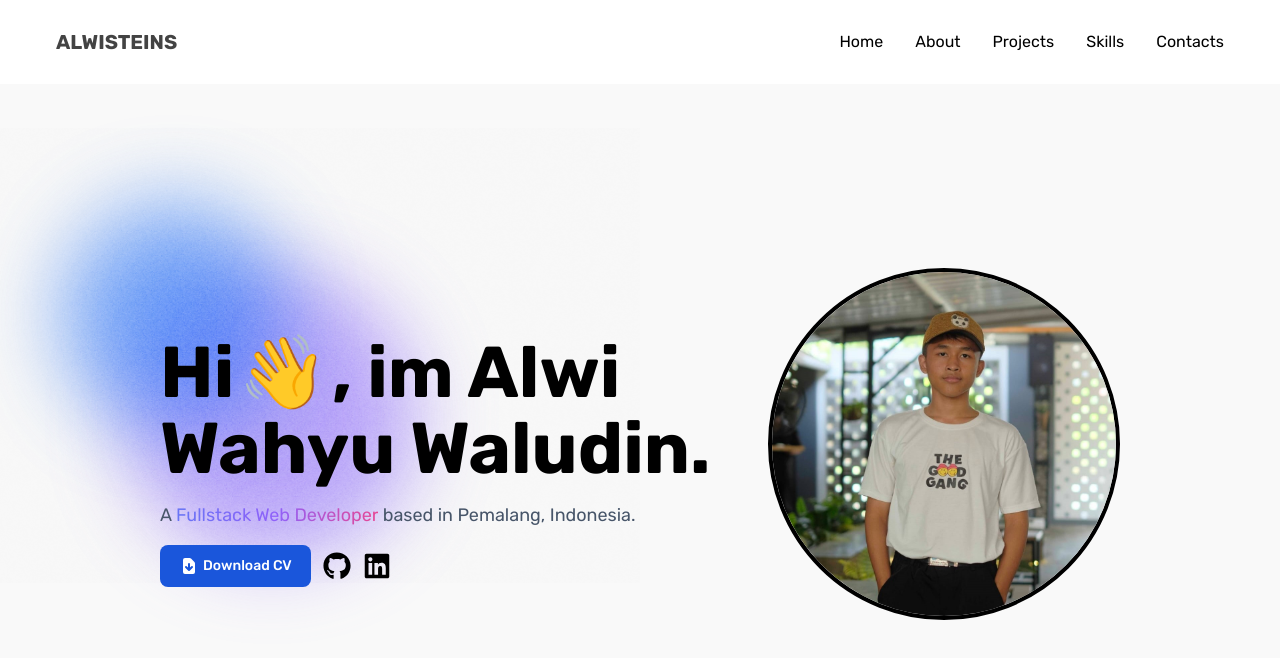
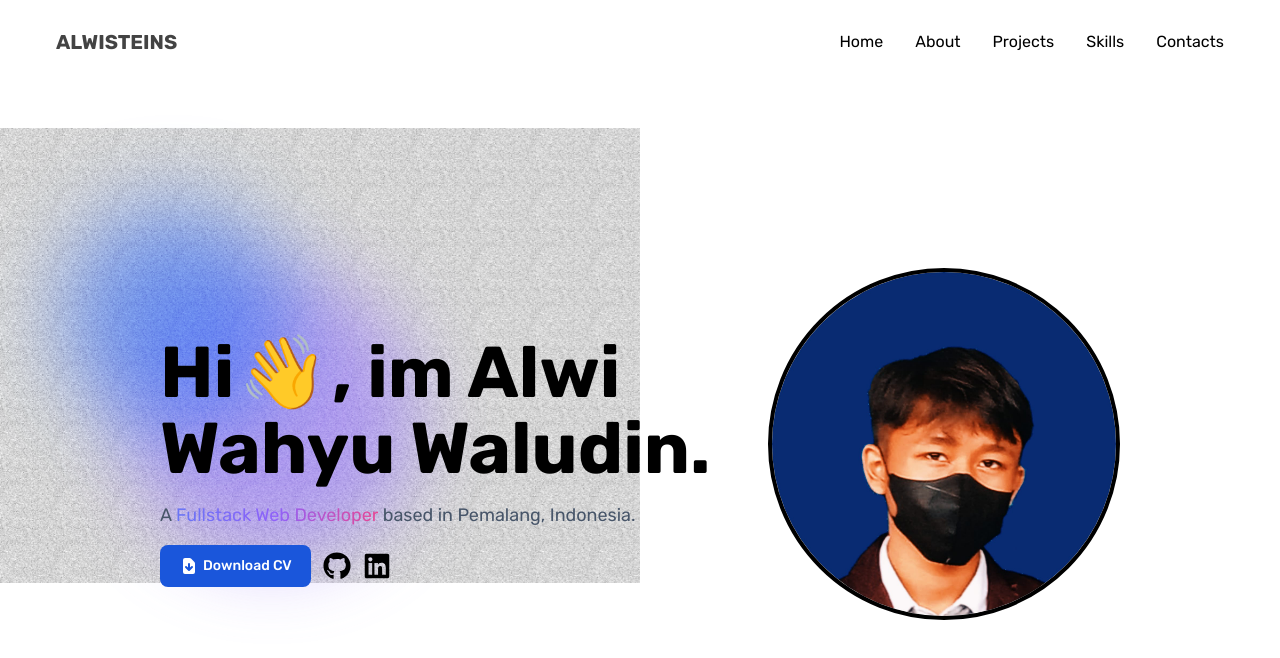
Before and after one commit to Alwisteins/web-portofolio, a Next.js app: page / in a window 1280 px wide. Shown: the top 658 px of the page. Built offline with nearby package versions, Linux system fonts and the light colour scheme.

Commit message:
change main image

```diff
--- a/src/section/home/Home.tsx
+++ b/src/section/home/Home.tsx
@@ -1,5 +1,5 @@
 import Image from "next/image";
-import AlwiProfilePicture from "@/alwi-django.jpeg";
+import AlwiIcon from "@/alwi-rounded-mask.jpg";
 import { HiDocumentDownload } from "react-icons/hi";
 import { FaGithub, FaLinkedin } from "react-icons/fa";
 import { Button } from "flowbite-react";
@@ -7,10 +7,10 @@ import Texture from "@/texture.webp";
 
 export default function Home() {
   return (
-    <div className="flex flex-col sm:flex-row-reverse items-center justify-start py-8 sm:justify-center space-y-8 sm:space-x-12 sm:space-x-reverse w-screen h-[90vh] bg-[#f9f9f9]">
+    <div className="flex flex-col sm:flex-row-reverse items-center justify-start py-8 sm:justify-center space-y-8 sm:space-x-12 sm:space-x-reverse w-screen h-[90vh]">
       <div className="flex w-72 h-72 sm:w-[22rem] sm:h-[22rem]">
         <Image
-          src={AlwiProfilePicture}
+          src={AlwiIcon}
           alt="Alwi Main Image"
           quality={100}
           sizes="100vw"
```
